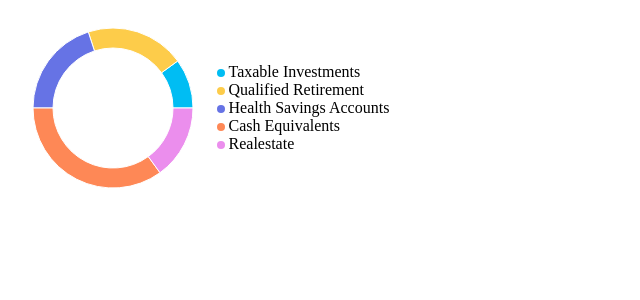
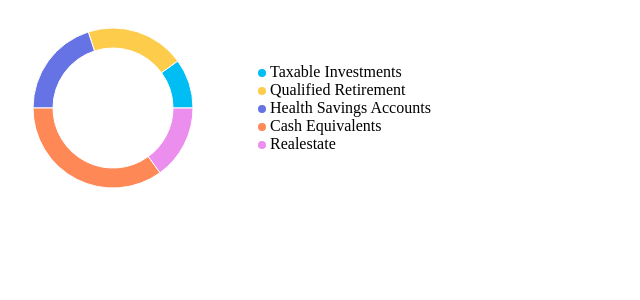
Before and after one commit to lgdd/recharts-example, a React (Create React App) app: page / in a window 1280 px wide. Shown: the top 300 px of the page, without its empty margins (0-640 px from the left). Built offline with nearby package versions, Linux system fonts and the light colour scheme.

Commit message:
chore: adjust alignment

```diff
--- a/src/App.js
+++ b/src/App.js
@@ -16,14 +16,14 @@ function App() {
   return (
     <PieChart
       style={{ background: 'var(--white, #fff)' }}
-      width={400}
+      width={500}
       height={200}
     >
       <Tooltip />
       <Legend
         layout="vertical"
         verticalAlign="middle"
-        wrapperStyle={{ marginLeft: '100px' }}
+        wrapperStyle={{ left: '250px' }}
         iconType={'circle'}
         iconSize={8}
         formatter={renderLegend}
```
